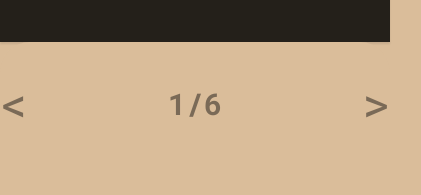
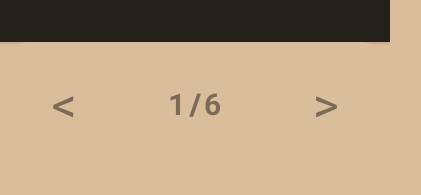
Before and after one commit to jack-pittman/personal-website, a website: page portfolio2.html in a window 390 px wide. Shown: the part 324-519 px from the top of the page, 421 px wide, since content can reach past the window. Drawn offline with Linux system fonts and the light colour scheme.

Commit message:
fix stylijng

```diff
--- a/css/portfolio2.css
+++ b/css/portfolio2.css
@@ -258,10 +258,10 @@
 
     }
     #prev {
-        margin-right: 100px;
+        margin-right: 50px;
     }
     #next {
-        margin-left: 100px;
+        margin-left: 50px;
     }
     #slideNumber {
         color: var(--shadow-brown);
```
